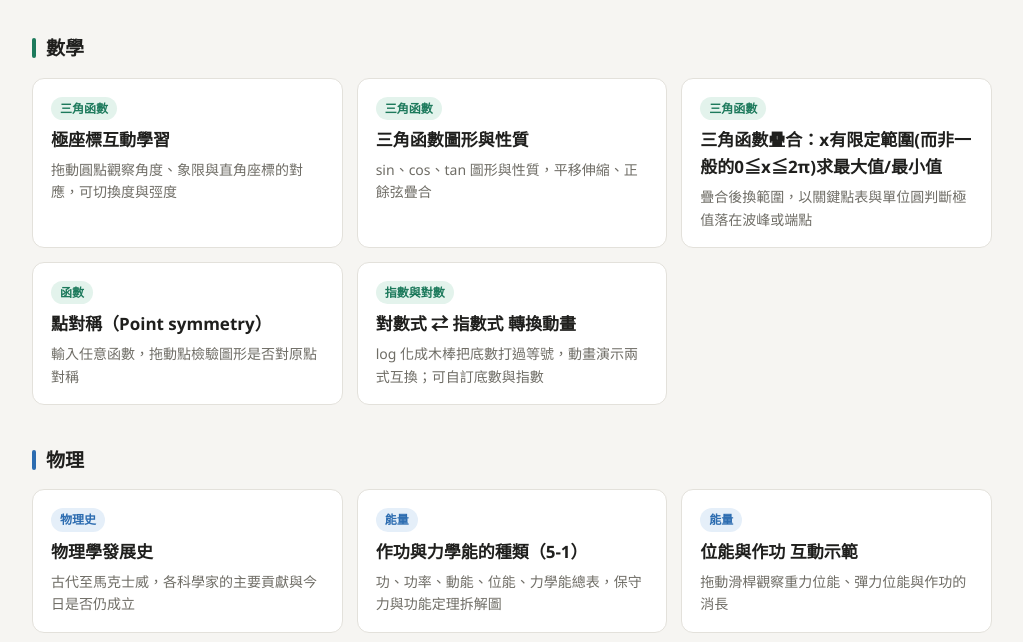
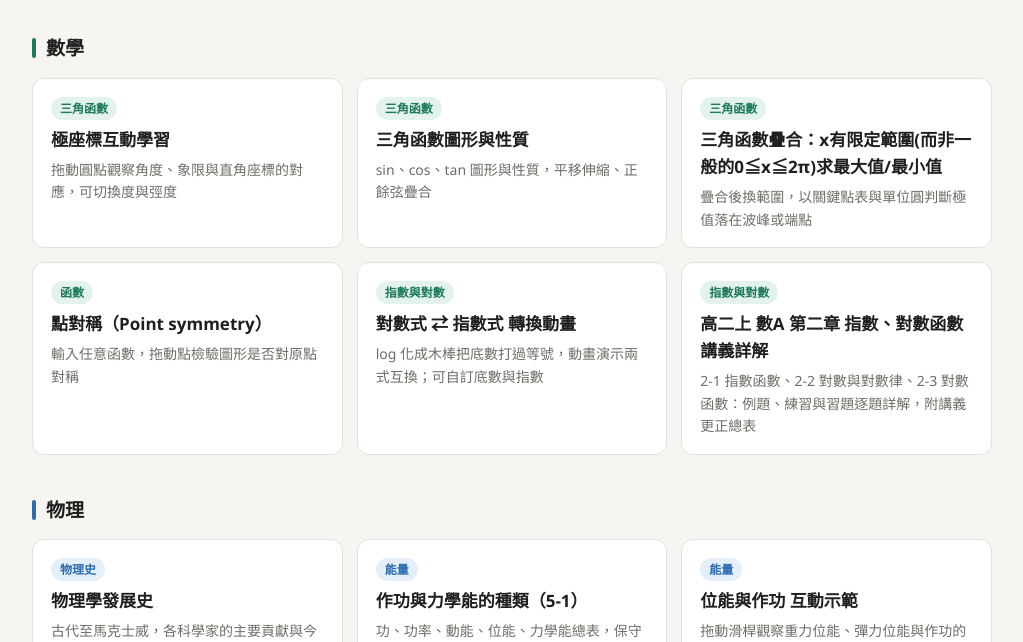
Before and after one commit to sctcool999/sctcool999.github.io, a plain HTML site: page index.html in a window 1280 px wide. Shown: the part 158-800 px from the top of the page, without its empty margins (128-1151 px from the left). Drawn offline with Linux system fonts and the light colour scheme.

Commit message:
Add files via upload

```diff
--- a/index.html
+++ b/index.html
@@ -152,6 +152,12 @@
         <span class="card-desc">log 化成木棒把底數打過等號，動畫演示兩式互換；可自訂底數與指數</span>
       </a>
 
+      <a class="card" href="math/ch2-exp-log-solutions.html">
+        <span class="tag">指數與對數</span>
+        <span class="card-title">高二上 數A 第二章 指數、對數函數 講義詳解</span>
+        <span class="card-desc">2-1 指數函數、2-2 對數與對數律、2-3 對數函數：例題、練習與習題逐題詳解，附講義更正總表</span>
+      </a>
+
     </div>
   </section>
 
```
